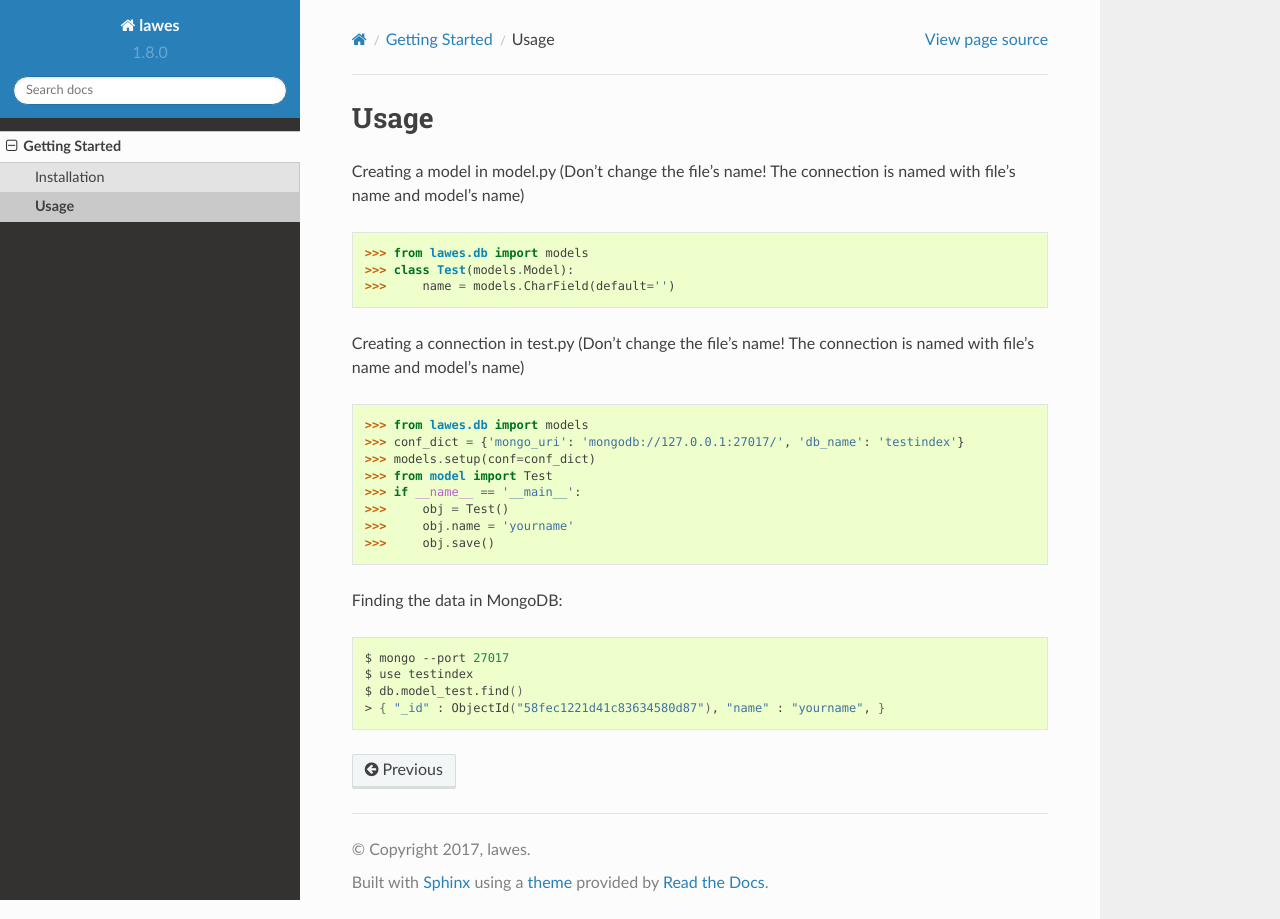
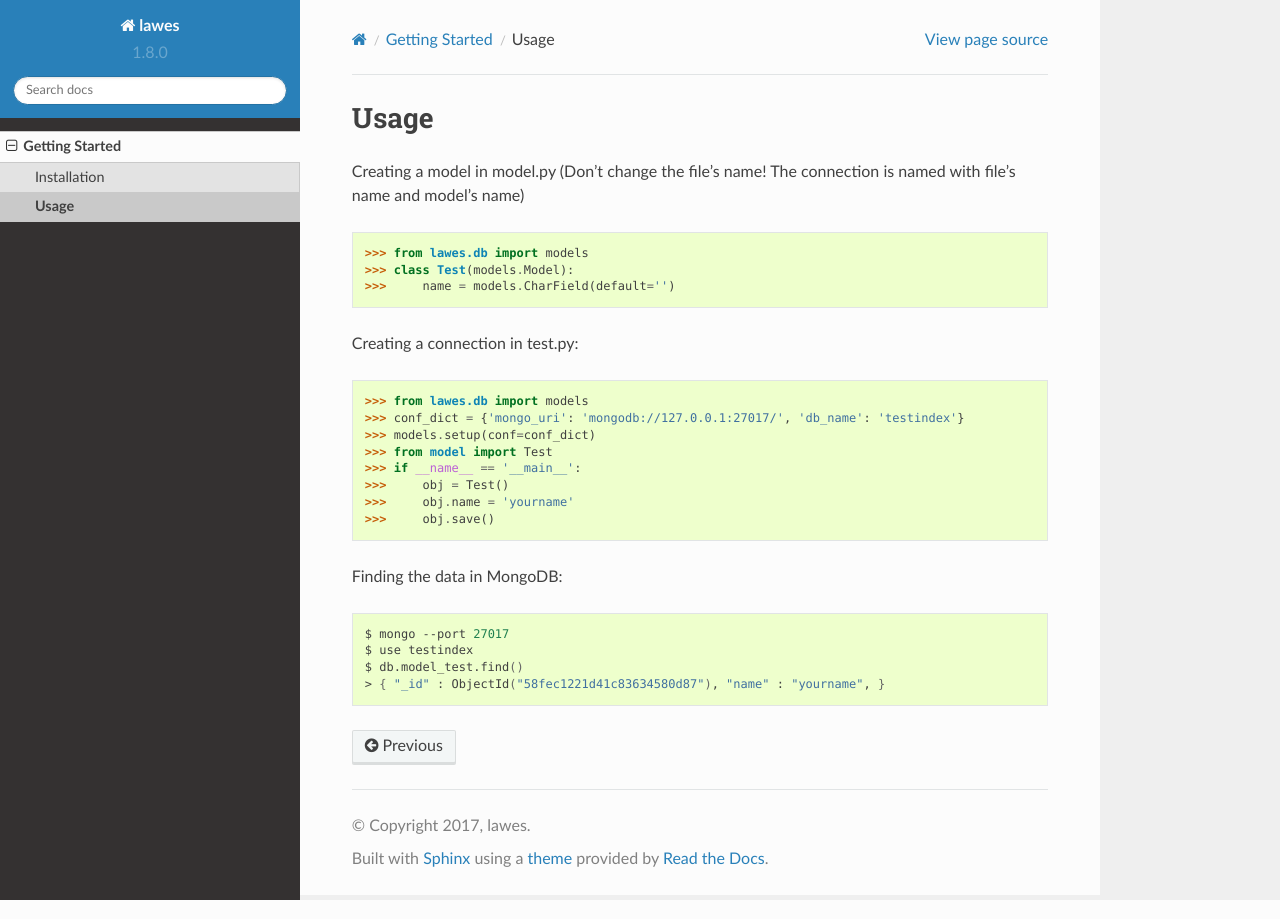
Before and after one commit to MrLawes/Lawes, a Sphinx documentation site: the page built from docs/manual/usage.rst, in a window 1280 px wide. Built offline with Sphinx 7.4.7 and the Read the Docs theme 2.0.0, drawn with Linux system fonts in a browser that asks for light colours; pages that are not in the unit, such as notebooks, are missing from menus.

Commit message:
Update usage.rst

```diff
--- a/docs/manual/usage.rst
+++ b/docs/manual/usage.rst
@@ -9,7 +9,7 @@
     >>> class Test(models.Model):
     >>>     name = models.CharField(default='')
 
-Creating a connection in test.py (Don't change the file's name! The connection is named with file's name and model's name)
+Creating a connection in test.py:
 
 .. code-block:: python
 
```
